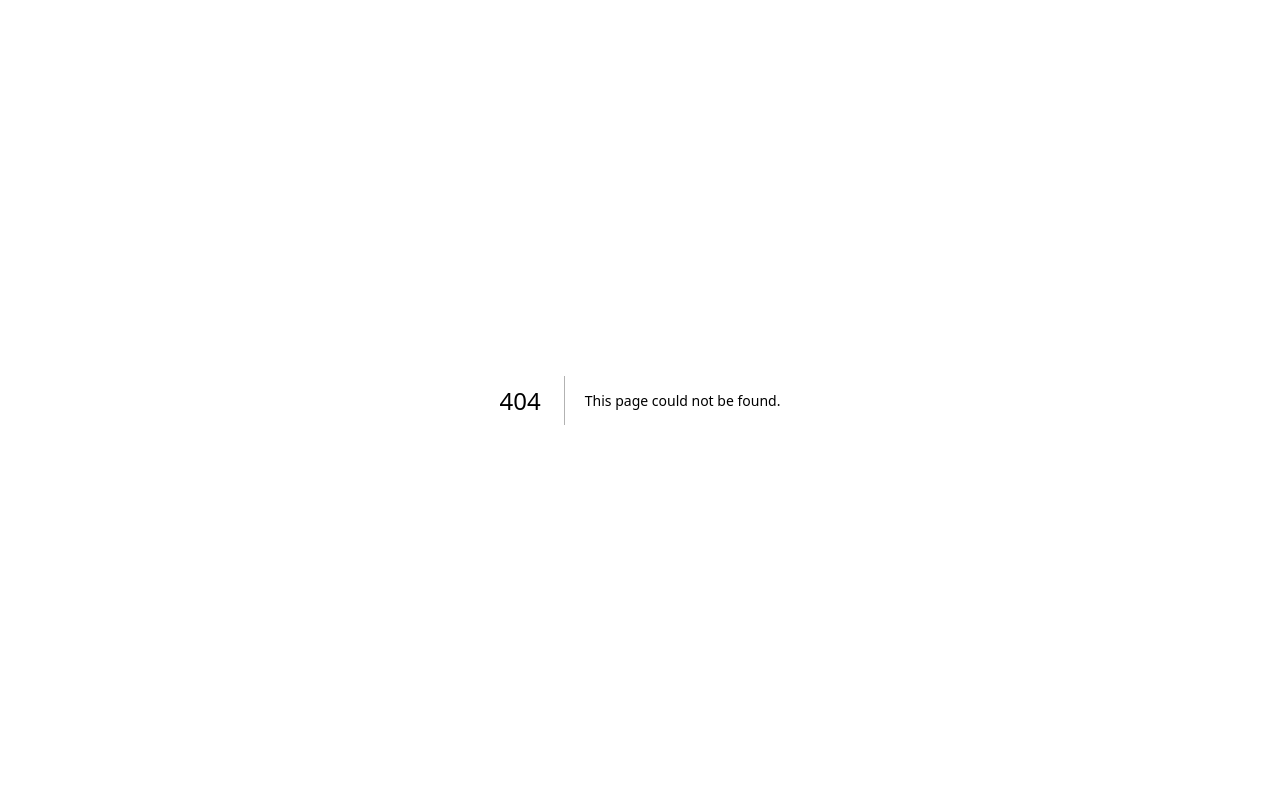
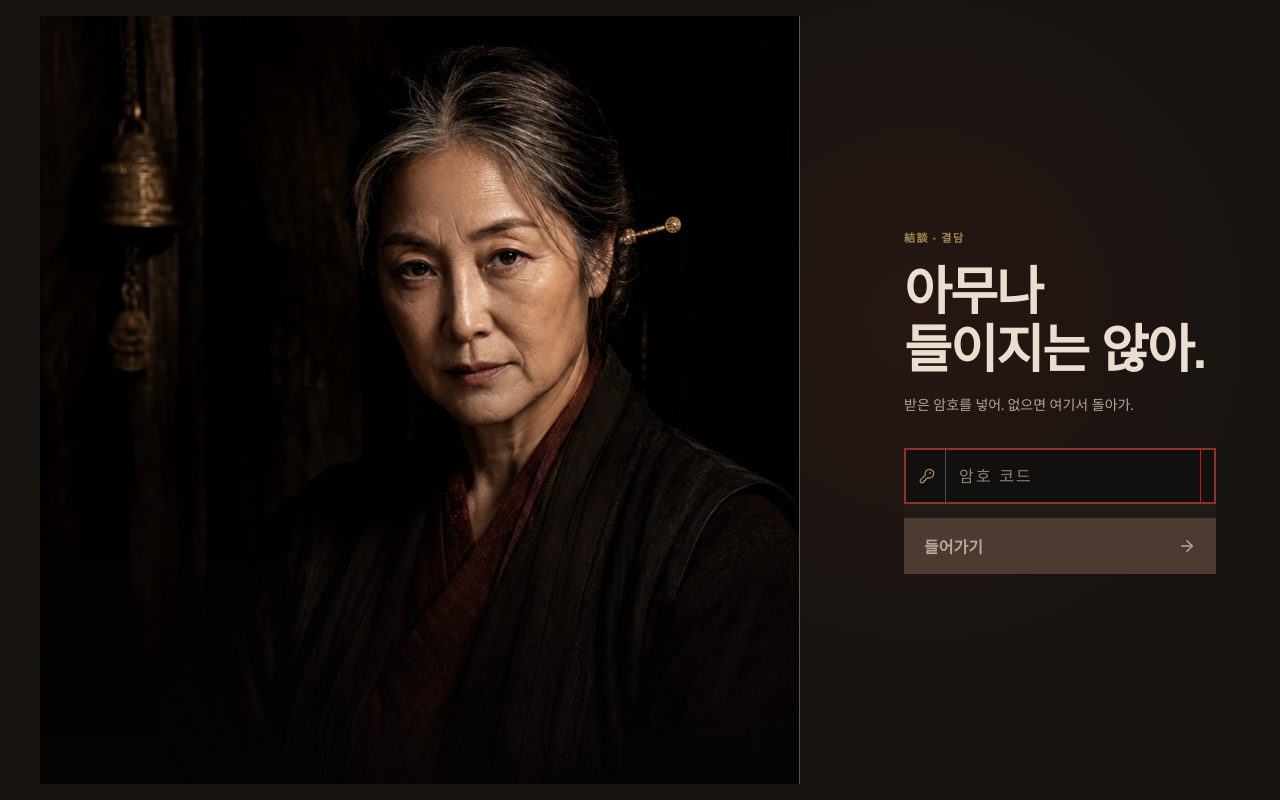
Before and after one commit to heesane/gyeol-dam, a Next.js app in the folder web/: page /gate in a window 1280 px wide. Before the commit this address had no page. Built offline with nearby package versions, Linux system fonts and the light colour scheme.

Commit message:
web: HTTP Basic 대신 디자인 톤 맞춘 암호 게이트 UI (/gate, 쿠키 기반)

```diff
--- /dev/null
+++ b/web/app/api/gate/route.ts
@@ -0,0 +1,15 @@
+import { NextRequest, NextResponse } from 'next/server';
+
+const PASS = process.env.SITE_PASSWORD ?? 'deTmaDloeyG';
+
+export async function POST(req: NextRequest) {
+  const { code } = await req.json().catch(() => ({ code: '' }));
+  if (typeof code !== 'string' || code !== PASS) {
+    return NextResponse.json({ ok: false }, { status: 401 });
+  }
+  const res = NextResponse.json({ ok: true });
+  res.cookies.set('gd_gate', PASS, {
+    httpOnly: true, secure: true, sameSite: 'lax', path: '/', maxAge: 60 * 60 * 24 * 30,
+  });
+  return res;
+}
--- /dev/null
+++ b/web/app/gate/page.tsx
@@ -0,0 +1,69 @@
+'use client';
+
+import { Suspense, useState } from 'react';
+import { useRouter, useSearchParams } from 'next/navigation';
+import Image from 'next/image';
+import { ArrowRight, KeyRound } from 'lucide-react';
+
+function Gate() {
+  const router = useRouter();
+  const params = useSearchParams();
+  const next = params.get('next') || '/';
+  const [code, setCode] = useState('');
+  const [busy, setBusy] = useState(false);
+  const [error, setError] = useState('');
+
+  const submit = async (e: React.FormEvent) => {
+    e.preventDefault();
+    setBusy(true);
+    setError('');
+    try {
+      const res = await fetch('/api/gate', {
+        method: 'POST',
+        headers: { 'content-type': 'application/json' },
+        body: JSON.stringify({ code }),
+      });
+      if (!res.ok) throw new Error('암호가 틀렸어.');
+      router.replace(next);
+      router.refresh();
+    } catch (reason) {
+      setError(reason instanceof Error ? reason.message : '다시 시도해줘.');
+      setBusy(false);
+    }
+  };
+
+  return (
+    <div className="gate">
+      <figure className="gate-figure">
+        <Image src="/images/haewol-main.webp" alt="결담의 무당 해월" fill priority sizes="(max-width: 640px) 100vw, 420px" />
+      </figure>
+      <div className="gate-panel">
+        <span className="gate-mark">結談 · 결담</span>
+        <h1>아무나<br />들이지는 않아.</h1>
+        <p>받은 암호를 넣어. 없으면 여기서 돌아가.</p>
+        <form onSubmit={submit}>
+          <div className="gate-input">
+            <KeyRound size={16} />
+            <input
+              autoFocus
+              type="password"
+              inputMode="text"
+              autoComplete="off"
+              placeholder="암호 코드"
+              value={code}
+              onChange={(event) => setCode(event.target.value)}
+            />
+          </div>
+          <button type="submit" disabled={busy || !code}>
+            {busy ? '확인 중…' : '들어가기'} {!busy && <ArrowRight size={18} />}
+          </button>
+          {error && <p className="gate-error" role="alert">{error}</p>}
+        </form>
+      </div>
+    </div>
+  );
+}
+
+export default function GatePage() {
+  return <Suspense fallback={null}><Gate /></Suspense>;
+}
--- a/web/app/globals.css
+++ b/web/app/globals.css
@@ -167,3 +167,26 @@ footer a { justify-self:end; color:var(--ink); text-underline-offset:4px; }
   .result-overlay{padding:8px}.result-card>header{grid-template-columns:70px 1fr;gap:15px;padding:22px 16px}.result-persona{width:70px;height:70px}.result-card header h2{font-size:23px}.result-sections{padding:0 16px}.result-sections section{grid-template-columns:26px 1fr;gap:9px;padding:22px 0}.result-sections h3{font-size:19px}.result-sections p{font-size:14px;line-height:1.75}.result-actions{margin:24px 16px;padding:20px}.result-disclaimer{margin:0 16px}.result-card>button{margin:22px 16px 28px}
 }
 @media(prefers-reduced-motion:reduce){html{scroll-behavior:auto}*,*::before,*::after{transition-duration:.01ms!important}}
+
+/* 암호 게이트 */
+.gate { min-height:100vh; display:grid; grid-template-columns:minmax(0,1fr) minmax(320px,440px); background:radial-gradient(circle at 72% 40%,rgba(113,31,25,.18),transparent 34%),var(--paper); }
+.gate-figure { position:relative; border-right:1px solid #655337; overflow:hidden; background:#090807; }
+.gate-figure img { object-fit:cover; object-position:center 22%; filter:saturate(.82) contrast(1.05); }
+.gate-figure::after { content:''; position:absolute; inset:0; background:linear-gradient(180deg,transparent 45%,rgba(5,4,3,.9) 100%); }
+.gate-panel { align-self:center; padding:clamp(40px,7vw,84px) clamp(28px,5vw,64px); }
+.gate-mark { color:var(--acid); font-size:11px; font-weight:800; letter-spacing:.14em; }
+.gate h1 { margin:16px 0 14px; font-family:var(--font-serif),serif; font-size:clamp(36px,4.6vw,52px); line-height:1.12; letter-spacing:-.035em; font-weight:800; word-break:keep-all; }
+.gate-panel > p { margin:0 0 30px; color:var(--muted); font-size:14px; line-height:1.8; word-break:keep-all; }
+.gate-input { display:flex; align-items:center; gap:10px; border:1px solid #6b5d50; background:#12100e; padding:0 14px; }
+.gate-input svg { color:var(--acid); flex:0 0 auto; }
+.gate-input input { flex:1; min-height:54px; border:0; background:transparent; color:#f0e5d4; letter-spacing:.14em; outline:none; }
+.gate-input:focus-within { border-color:var(--blue); box-shadow:inset 0 0 0 1px var(--blue); }
+.gate form button { margin-top:14px; width:100%; min-height:56px; border:0; padding:0 20px; display:flex; align-items:center; justify-content:space-between; background:var(--blue); color:#f8efe2; font-weight:800; transition:background .2s ease; }
+.gate form button:hover:not(:disabled) { background:var(--ink); color:var(--paper); }
+.gate form button:disabled { background:#4d3a31; color:#b8aa9a; cursor:wait; }
+.gate-error { margin:14px 0 0; padding:12px 14px; background:#3d1512; color:#f1d8cc; font-size:13px; }
+@media (max-width:760px) {
+  .gate { grid-template-columns:1fr; grid-template-rows:38vh 1fr; }
+  .gate-figure { border-right:0; border-bottom:1px solid #655337; }
+  .gate-panel { align-self:start; padding:36px 20px 60px; }
+}
```
Also changed, not shown: web/middleware.ts (+12 -18 lines), 2 other files (tests, documents, lock files or other folders).
